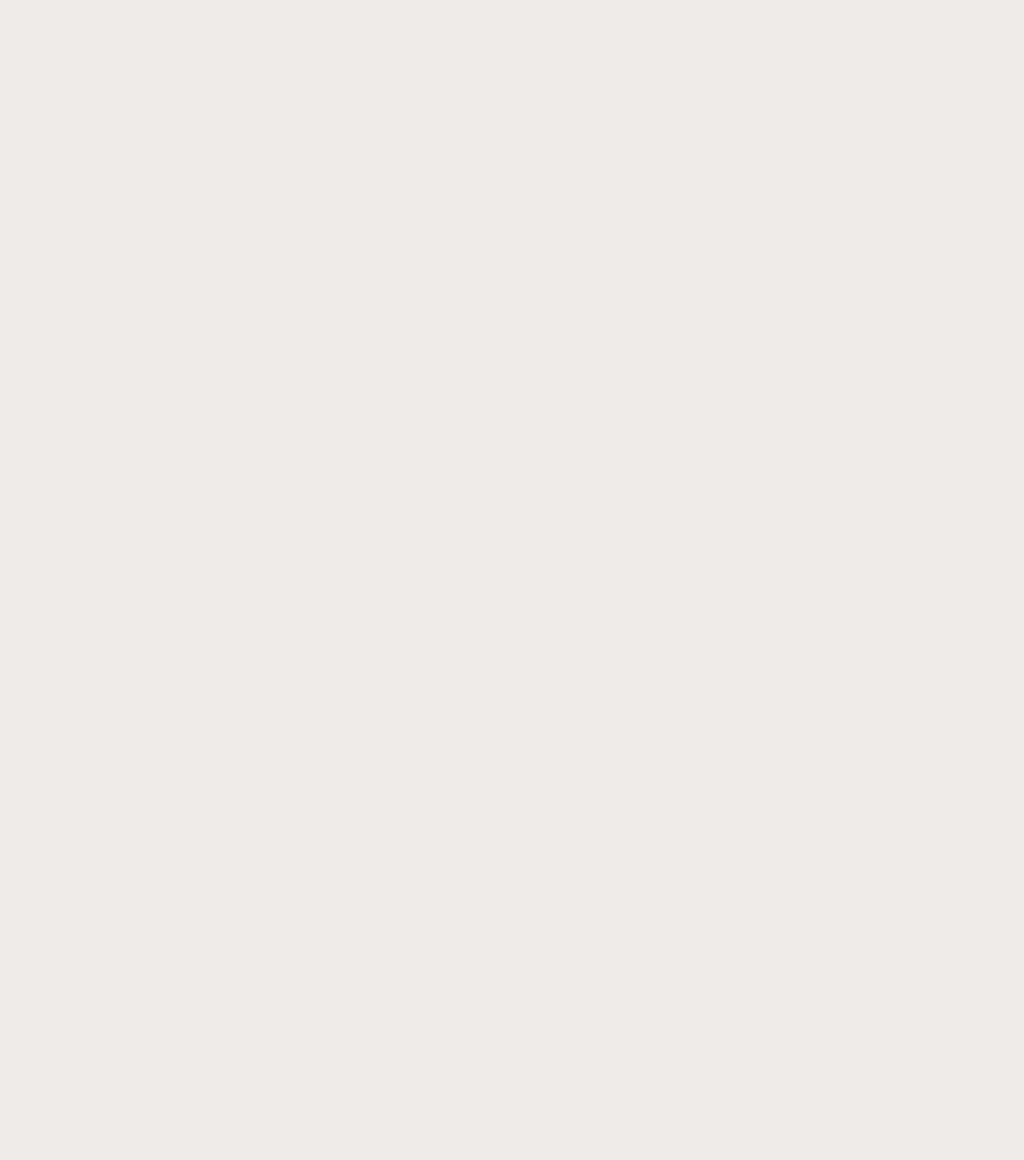
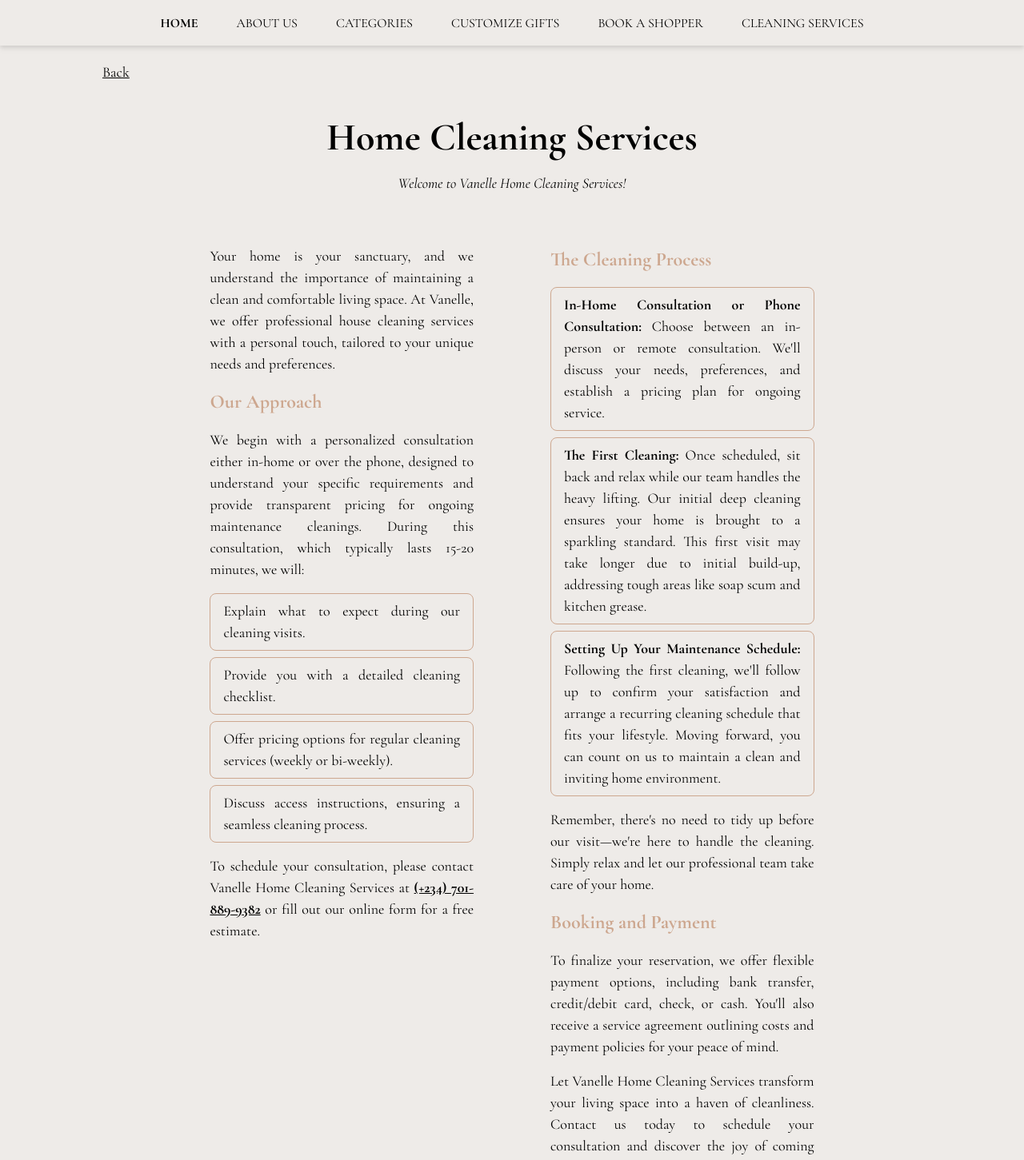
Before and after one commit to emmanuelolusola/vanellehome, a React (Vite) app: page /cleaning-services in a window 1280 px wide. Before the commit this address had no page. Shown: the part 60-1511 px from the top of the page at 80% size. Before the commit the page ends 800 px from the top, so only its background shows below. Built offline with nearby package versions, Linux system fonts and the light colour scheme.

Commit message:
/cleaning-services page added

```diff
--- a/src/App.jsx
+++ b/src/App.jsx
@@ -5,6 +5,7 @@ import Navbar from "./components/home/Navbar";
 import Products from "./components/products/Products";
 import About from "./components/about/About";
 import Product from "./components/products/Product";
+import CleaningServices from "./components/cleaning/CleaningServices";
 
 function App() {
   return (
@@ -16,6 +17,11 @@ function App() {
           <Route path="/product" element={<Products />} exact />
           <Route path="/product/:id" element={<Product />} exact />
           <Route path="/about" element={<About />} exact />
+          <Route
+            path="/cleaning-services"
+            element={<CleaningServices />}
+            exact
+          />
         </Routes>
       </Router>
     </>
--- /dev/null
+++ b/src/components/cleaning/CleaningServices.jsx
@@ -0,0 +1,136 @@
+import React from "react";
+import Navbar from "../home/Navbar";
+import Footer from "../home/Footer";
+import { useNavigate } from "react-router-dom";
+
+const CleaningServices = () => {
+  const navigate = useNavigate();
+  const scrollToTop = () => {
+    window.scroll(0, 0);
+  };
+
+  return (
+    <div>
+      <div className="w-full fixed top-0 bg-[#eeebe8] z-20 drop-shadow-md">
+        <Navbar />
+      </div>
+      <hr />
+      <div className="w-full px-[20px] lg:px-[10%] pt-10 pb-20 mt-24 flex flex-col gap-4">
+        <p
+          className="text-[18px] underline cursor-pointer"
+          onClick={() => {
+            navigate(-1);
+            scrollToTop();
+          }}
+        >
+          Back
+        </p>
+        <div className="w-full py-4 flex flex-col gap-2">
+          <p className=" text-[24px] lg:text-center lg:text-[48px] font-bold">
+            Home Cleaning Services
+          </p>
+          <p className="text-[18px] lg:text-center italic w-full lg:text-center">
+            Welcome to Vanelle Home Cleaning Services!
+          </p>
+        </div>
+        <div className="w-full lg:w-[80%] lg:mx-auto flex flex-col lg:flex-row gap-10 lg:gap-24 lg:p-8 lg:justify-between">
+          <div className="w-full flex flex-col gap-4">
+            <p className="text-[18px] text-justify">
+              Your home is your sanctuary, and we understand the importance of
+              maintaining a clean and comfortable living space. At Vanelle, we
+              offer professional house cleaning services with a personal touch,
+              tailored to your unique needs and preferences.
+            </p>
+            <p className="text-[18px] font-bold lg:text-[24px] text-[#cda78f]">
+              Our Approach
+            </p>
+            <p className="text-[18px] text-justify">
+              We begin with a personalized consultation either in-home or over
+              the phone, designed to understand your specific requirements and
+              provide transparent pricing for ongoing maintenance cleanings.
+              During this consultation, which typically lasts 15-20 minutes, we
+              will:
+            </p>
+            <div className="flex flex-col gap-2">
+              <p className="text-[18px] py-2 px-4 border border-[#cda78f] rounded-lg text-justify transition ease-in-out hover:bg-[#cda78f] hover:text-[#ffffff] custom-hover-transition">
+                Explain what to expect during our cleaning visits.
+              </p>
+              <p className="text-[18px] py-2 px-4 border border-[#cda78f] rounded-lg text-justify transition ease-in-out hover:bg-[#cda78f] hover:text-[#ffffff] custom-hover-transition">
+                Provide you with a detailed cleaning checklist.
+              </p>
+              <p className="text-[18px] py-2 px-4 border border-[#cda78f] rounded-lg text-justify transition ease-in-out hover:bg-[#cda78f] hover:text-[#ffffff] custom-hover-transition">
+                Offer pricing options for regular cleaning services (weekly or
+                bi-weekly).
+              </p>
+              <p className="text-[18px] py-2 px-4 border border-[#cda78f] rounded-lg text-justify transition ease-in-out hover:bg-[#cda78f] hover:text-[#ffffff] custom-hover-transition">
+                Discuss access instructions, ensuring a seamless cleaning
+                process.
+              </p>
+            </div>
+            <p className="text-[18px] text-justify">
+              To schedule your consultation, please contact Vanelle Home
+              Cleaning Services at{" "}
+              <span className="underline font-bold">(+234) 701-889-9382</span>{" "}
+              or fill out our online form for a free estimate.
+            </p>
+          </div>
+          <div className="w-full flex flex-col gap-4">
+            <p className="text-[18px] lg:text-[24px] font-bold text-[#cda78f]">
+              The Cleaning Process
+            </p>
+            <div className="flex flex-col gap-2">
+              <p className="text-[18px] py-2 px-4 border border-[#cda78f] rounded-lg text-justify transition ease-in-out hover:bg-[#cda78f] hover:text-[#ffffff] custom-hover-transition">
+                <span className="font-bold">
+                  In-Home Consultation or Phone Consultation:
+                </span>{" "}
+                Choose between an in-person or remote consultation. We'll
+                discuss your needs, preferences, and establish a pricing plan
+                for ongoing service.
+              </p>
+              <p className="text-[18px] py-2 px-4 border border-[#cda78f] rounded-lg text-justify transition ease-in-out hover:bg-[#cda78f] hover:text-[#ffffff] custom-hover-transition">
+                <span className="font-bold">The First Cleaning:</span> Once
+                scheduled, sit back and relax while our team handles the heavy
+                lifting. Our initial deep cleaning ensures your home is brought
+                to a sparkling standard. This first visit may take longer due to
+                initial build-up, addressing tough areas like soap scum and
+                kitchen grease.
+              </p>
+              <p className="text-[18px] py-2 px-4 border border-[#cda78f] rounded-lg text-justify transition ease-in-out hover:bg-[#cda78f] hover:text-[#ffffff] custom-hover-transition">
+                <span className="font-bold">
+                  Setting Up Your Maintenance Schedule:
+                </span>{" "}
+                Following the first cleaning, we'll follow up to confirm your
+                satisfaction and arrange a recurring cleaning schedule that fits
+                your lifestyle. Moving forward, you can count on us to maintain
+                a clean and inviting home environment.
+              </p>
+            </div>
+            <p className="text-[18px] text-justify">
+              Remember, there's no need to tidy up before our visit—we're here
+              to handle the cleaning. Simply relax and let our professional team
+              take care of your home.
+            </p>
+            <p className="text-[18px] lg:text-[24px] font-bold text-[#cda78f]">
+              Booking and Payment
+            </p>
+            <p className="text-[18px] text-justify">
+              To finalize your reservation, we offer flexible payment options,
+              including bank transfer, credit/debit card, check, or cash. You'll
+              also receive a service agreement outlining costs and payment
+              policies for your peace of mind.
+            </p>
+            <p className="text-[18px] text-justify">
+              Let Vanelle Home Cleaning Services transform your living space
+              into a haven of cleanliness. Contact us today to schedule your
+              consultation and discover the joy of coming home to a spotless
+              sanctuary.
+            </p>
+          </div>
+        </div>
+      </div>
+      <Footer />
+    </div>
+  );
+};
+
+export default CleaningServices;
--- a/src/components/home/CleaningService.jsx
+++ b/src/components/home/CleaningService.jsx
@@ -2,6 +2,7 @@ import React from "react";
 import cleaning from "../../assets/cleaning.jpg";
 import shopping from "../../assets/shopping.jpg";
 import gifts from "../../assets/customize_gift.jpg";
+import { useNavigate } from "react-router-dom";
 
 const slides = [
   {
@@ -28,6 +29,11 @@ const slides = [
 ];
 
 const CleaningService = () => {
+  const navigate = useNavigate();
+  const scrollToTop = () => {
+    window.scroll(0, 0);
+  };
+
   return (
     <div className="flex flex-col gap-8 py-20">
       <div className="w-full flex justify-center">
@@ -39,8 +45,14 @@ const CleaningService = () => {
         {slides.map((slide, index) => (
           <div
             key={index}
-            className="w-full h-[350px] lg:h-[500px] bg-cover bg-center relative py-10"
+            className="w-full h-[350px] lg:h-[500px] bg-cover bg-center relative py-10 cursor-pointer"
             style={{ backgroundImage: `url(${slide.backgroundImage})` }}
+            onClick={() => {
+              navigate(`/cleaning-services`)
+                ? slide.title === "Home Cleaning Services"
+                : null;
+              scrollToTop();
+            }}
           >
             <div className="absolute inset-0 bg-black opacity-70"></div>
             <div className="w-[90vw] h-full lg:w-[80%] px-[24px] lg:px-0 lg:mx-auto flex justify-start items-end relative">
```
